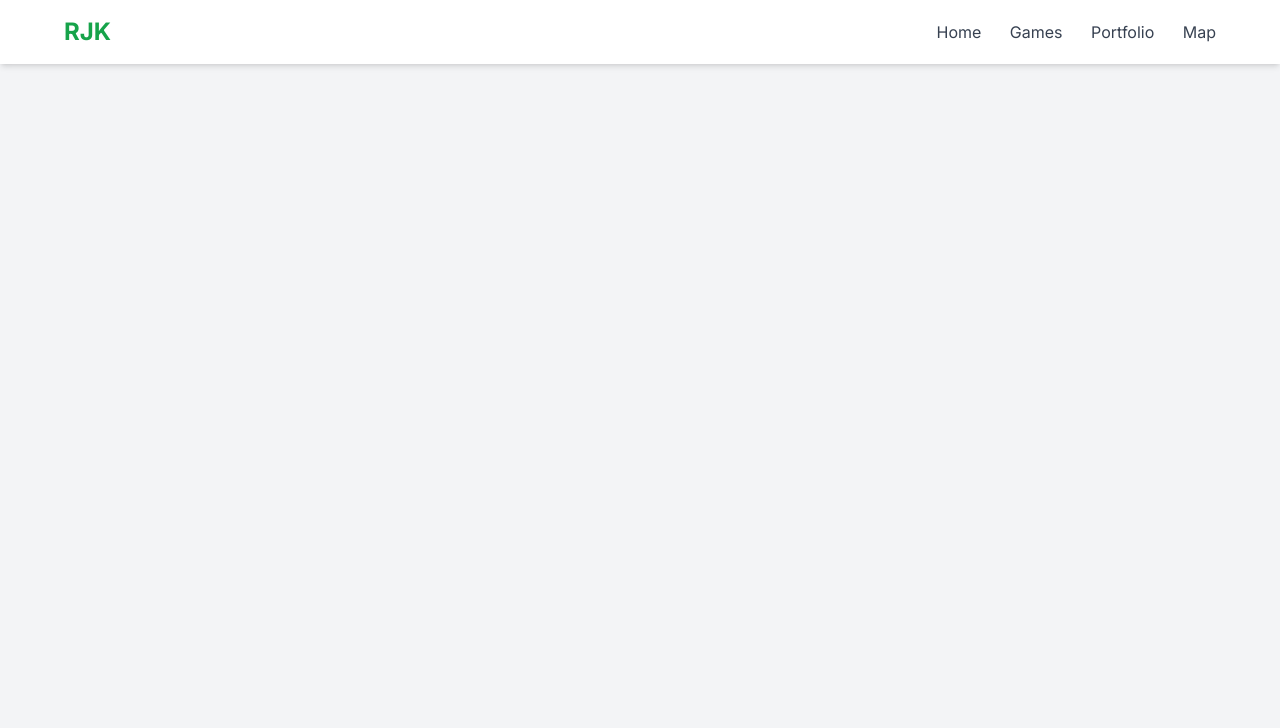
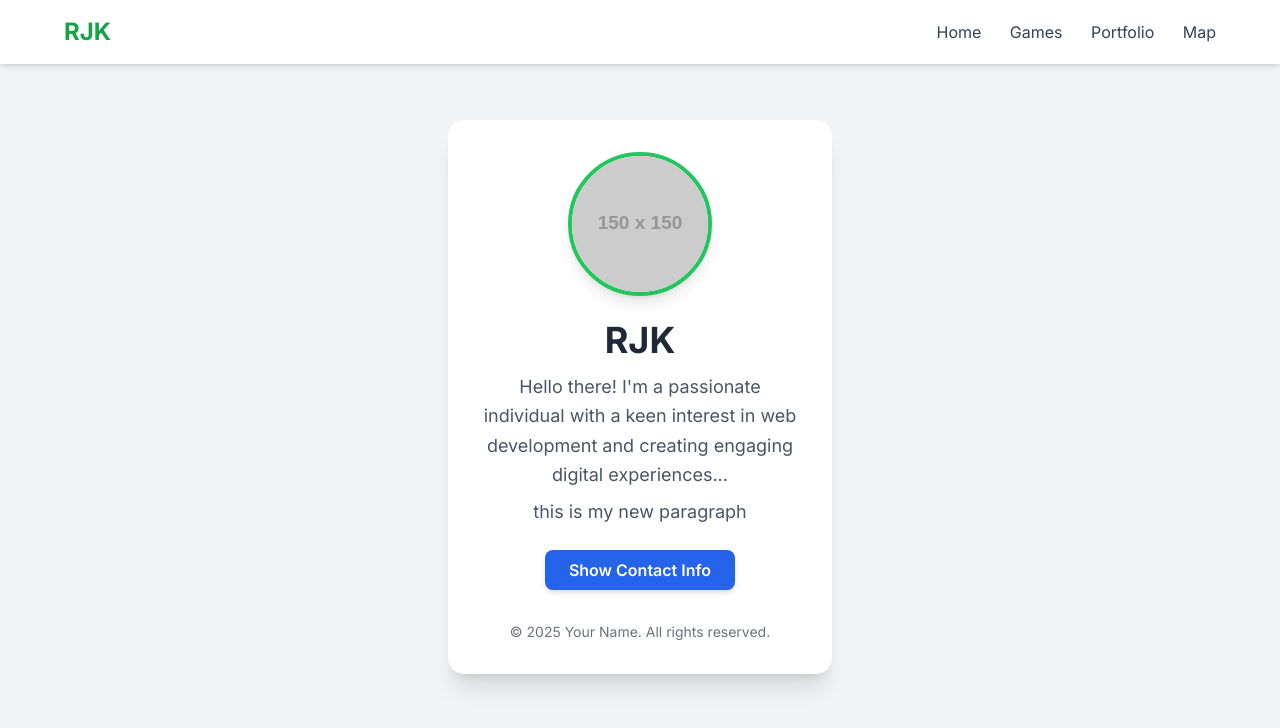
Before and after one commit to rayyanjkhan/firstrepo, a plain HTML site: page portfolio.html in a window 1280 px wide. Drawn offline with nearby package versions, Linux system fonts and the light colour scheme; placeholder pictures from the web are drawn by us.

Commit message:
Update portfolio.html

```diff
--- a/portfolio.html
+++ b/portfolio.html
@@ -55,6 +55,58 @@
     </div>
   </header>
 
+  <!-- Main Profile Card -->
+  <div class="flex flex-col items-center justify-center p-4">
+    <div class="profile-card bg-white rounded-2xl shadow-xl p-8 max-w-sm w-full text-center transform hover:scale-105 transition-transform duration-300 ease-in-out">
+      <!-- Profile Image -->
+      <div class="mb-6">
+        <img
+          src="https://placehold.co/150x150/22c55e/ffffff?text=Your+Image"
+          alt="Your Profile Picture"
+          class="w-36 h-36 rounded-full mx-auto object-cover border-4 border-green-500 shadow-lg"
+          onerror="this.onerror=null;this.src='https://placehold.co/150x150/cccccc/000000?text=Image+Not+Found';"
+        />
+      </div>
 
+      <!-- Name -->
+      <h1 class="text-4xl font-bold text-gray-800 mb-3">RJK</h1>
+
+      <!-- Bio Text -->
+      <p class="text-lg text-gray-600 leading-relaxed">
+        Hello there! I'm a passionate individual with a keen interest in web development and creating engaging digital experiences...
+      </p>
+
+      <p class="text-lg text-gray-600 leading-relaxed mt-2">this is my new paragraph</p>
+
+      <!-- Contact Me Button -->
+      <button id="contact-button" class="mt-6 bg-blue-600 hover:bg-blue-700 text-white font-semibold py-2 px-6 rounded-lg shadow-md transition-all duration-300 ease-in-out transform hover:scale-105">
+        Show Contact Info
+      </button>
+
+      <!-- Contact Info (Hidden by default) -->
+      <div id="contact-info-section" class="mt-6 text-left p-4 bg-gray-50 rounded-lg border border-gray-200 hidden">
+        <h3 class="text-xl font-semibold text-gray-700 mb-3">Contact Details</h3>
+        <p class="text-md text-gray-600 mb-2"><strong class="text-gray-800">Phone:</strong> +1 (123) 456-7890</p>
+        <p class="text-md text-gray-600 mb-2"><strong class="text-gray-800">Email:</strong> your.email@example.com</p>
+        <p class="text-md text-gray-600"><strong class="text-gray-800">Address:</strong> 123 Web Dev Street, City, Country</p>
+      </div>
+
+      <!-- Footer -->
+      <footer class="mt-8 text-sm text-gray-500">
+        &copy; <span id="current-year"></span> Your Name. All rights reserved.
+      </footer>
+    </div>
+  </div>
+
+  <!-- Script to Show Contact Info -->
+  <script>
+    document.getElementById('contact-button').addEventListener('click', function () {
+      const contactInfo = document.getElementById('contact-info-section');
+      contactInfo.classList.toggle('hidden');
+    });
+
+    // Set current year
+    document.getElementById('current-year').textContent = new Date().getFullYear();
+  </script>
 </body>
 </html>
```
